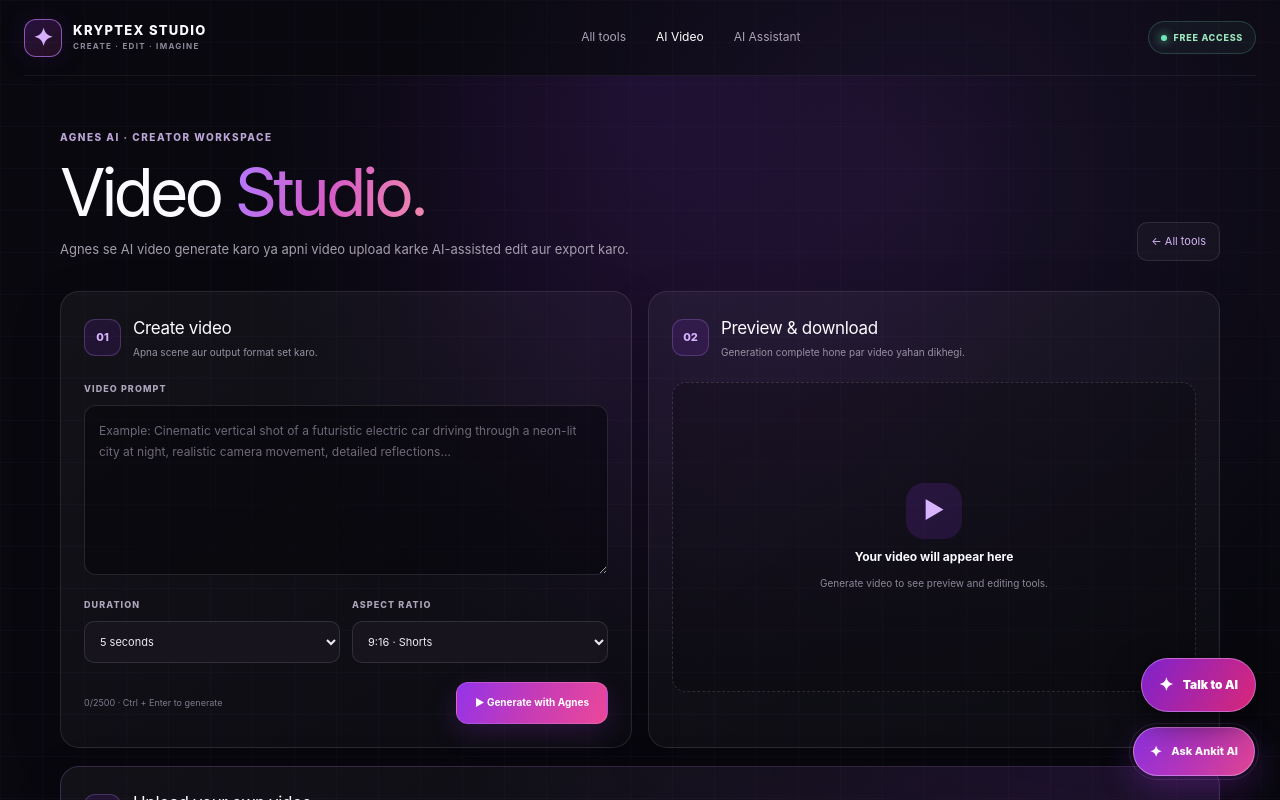
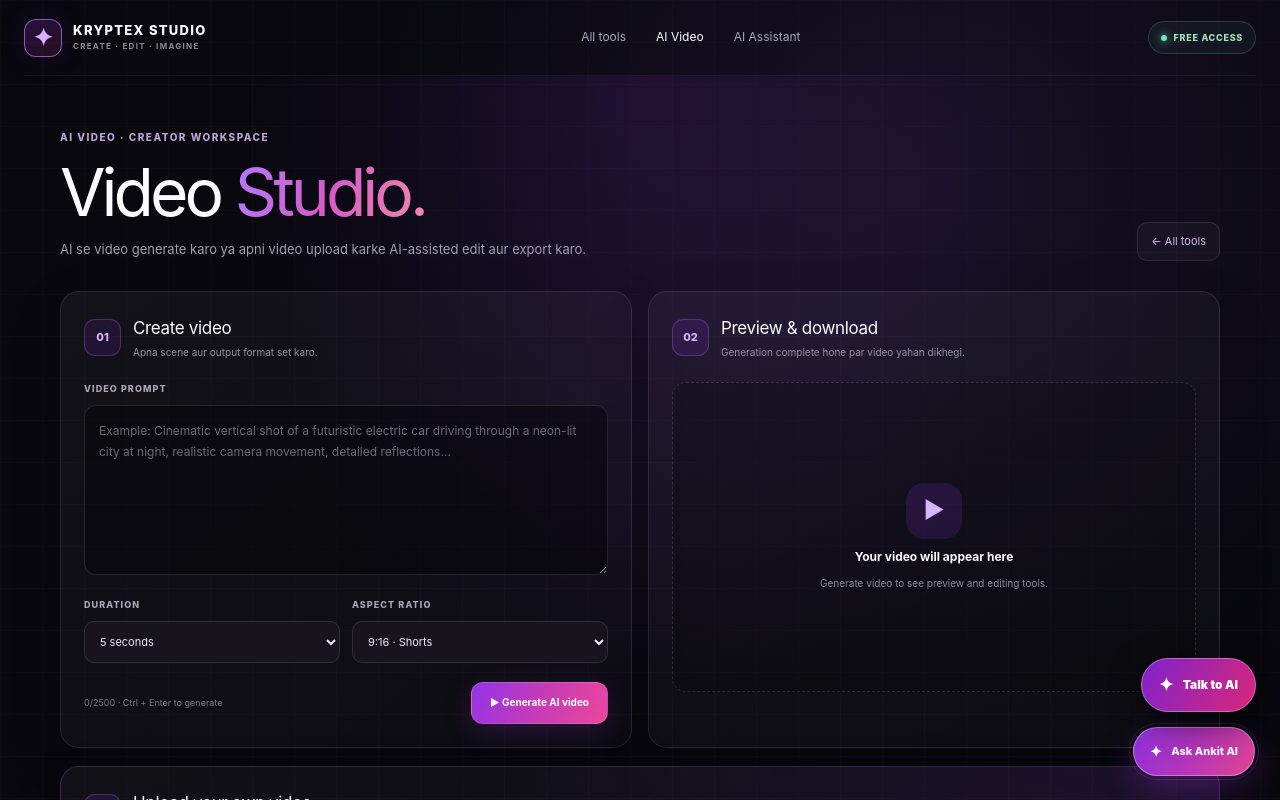
Before and after one commit to sidharthkumar8580-oss/kryptex-generator-hub, a Next.js app: page /video-studio in a window 1280 px wide. Shown: the top 800 px of the page. Built offline with nearby package versions, Linux system fonts and the light colour scheme; no server answers.

Commit message:
Rename AI video studio and remove provider branding

```diff
--- a/components/VideoStudio.tsx
+++ b/components/VideoStudio.tsx
@@ -52,7 +52,7 @@ export default function VideoStudio() {
 
   async function generateVideo() {
     if (prompt.trim().length < 8) { setError('Kam se kam 8 characters ka detailed prompt likho.'); return; }
-    setBusy(true); setError(''); setVideoUrl(''); setEditedUrl(''); setProgress(0); setStatusText('Agnes se video job start ho rahi hai…');
+    setBusy(true); setError(''); setVideoUrl(''); setEditedUrl(''); setProgress(0); setStatusText('AI video job start ho rahi hai…');
     try {
       const response = await fetch('/api/video', {
         method: 'POST',
@@ -68,13 +68,13 @@ export default function VideoStudio() {
         const data = await poll.json() as VideoStatus;
         if (!poll.ok) throw new Error(data.error || 'Video status check nahi ho paya.');
         setProgress(Math.max(0, Math.min(100, Number(data.progress) || 0)));
-        setStatusText(data.status === 'queued' ? 'Agnes queue mein hai…' : 'Video generate ho rahi hai…');
+        setStatusText(data.status === 'queued' ? 'Video queue mein hai…' : 'Video generate ho rahi hai…');
         if (data.status === 'completed' && data.url) {
           setVideoUrl(data.url); setEndAt(seconds); setProgress(100); setStatusText('Video ready hai. Preview ya download karo.'); return;
         }
         if (['failed', 'error', 'cancelled'].includes(data.status)) throw new Error(data.error || 'Video generation fail ho gayi.');
       }
-      setStatusText('Agnes job abhi process ho sakti hai. Kuch der baad dobara try karo.');
+      setStatusText('Video job abhi process ho sakti hai. Kuch der baad dobara try karo.');
     } catch (err) {
       setError(err instanceof Error ? err.message : 'Video request complete nahi ho payi.');
       setStatusText('');
@@ -188,7 +188,7 @@ export default function VideoStudio() {
     <main className="video-studio-page">
       <section className="video-studio-shell">
         <div className="studio-heading">
-          <div><div className="eyebrow">AGNES AI · CREATOR WORKSPACE</div><h1>Video <span className="gradient-text">Studio.</span></h1><p>Agnes se AI video generate karo ya apni video upload karke AI-assisted edit aur export karo.</p></div>
+          <div><div className="eyebrow">AI VIDEO · CREATOR WORKSPACE</div><h1>Video <span className="gradient-text">Studio.</span></h1><p>AI se video generate karo ya apni video upload karke AI-assisted edit aur export karo.</p></div>
           <Link href="/#tools" className="studio-back">← All tools</Link>
         </div>
 
@@ -202,14 +202,14 @@ export default function VideoStudio() {
               <label><span className="field-label">DURATION</span><select value={seconds} onChange={(event) => setSeconds(Number(event.target.value))}><option value={5}>5 seconds</option><option value={8}>8 seconds</option><option value={10}>10 seconds</option><option value={12}>12 seconds</option></select></label>
               <label><span className="field-label">ASPECT RATIO</span><select value={aspectRatio} onChange={(event) => setAspectRatio(event.target.value)}><option value="9:16">9:16 · Shorts</option><option value="16:9">16:9 · YouTube</option><option value="1:1">1:1 · Square</option></select></label>
             </div>
-            <div className="studio-actions"><span>{prompt.length}/2500 · Ctrl + Enter to generate</span><button className="button-primary" type="button" disabled={busy} onClick={() => void generateVideo()}>{busy ? <><i className="spinner" /> Generating…</> : '▶ Generate with Agnes'}</button></div>
+            <div className="studio-actions"><span>{prompt.length}/2500 · Ctrl + Enter to generate</span><button className="button-primary" type="button" disabled={busy} onClick={() => void generateVideo()}>{busy ? <><i className="spinner" /> Generating…</> : '▶ Generate AI video'}</button></div>
             {statusText && <div className="studio-status" role="status"><div className="studio-status-top"><span>{statusText}</span><b>{progress}%</b></div><div className="studio-progress"><i style={{ width: progress + '%' }} /></div></div>}
             {error && <div className="error-box" role="alert">{error}</div>}
           </section>
 
           <section className="studio-card output-card">
             <div className="studio-card-title"><span className="studio-step">02</span><div><h2>Preview & download</h2><p>Generation complete hone par video yahan dikhegi.</p></div></div>
-            {videoUrl ? <><video className="studio-video" controls playsInline src={videoDownloadUrl} onLoadedMetadata={(event) => { const d = event.currentTarget.duration; if (Number.isFinite(d)) { setDuration(d); setEndAt(d); } }} /><div className="studio-download-row"><a className="button-primary" href={videoDownloadUrl} download="kryptex-agnes-video.mp4">↓ Download original</a><a className="button-secondary" href={videoUrl} target="_blank" rel="noreferrer">Open source ↗</a></div></> : <div className="video-placeholder"><span>▶</span><strong>Your video will appear here</strong><small>Generate video to see preview and editing tools.</small></div>}
+            {videoUrl ? <><video className="studio-video" controls playsInline src={videoDownloadUrl} onLoadedMetadata={(event) => { const d = event.currentTarget.duration; if (Number.isFinite(d)) { setDuration(d); setEndAt(d); } }} /><div className="studio-download-row"><a className="button-primary" href={videoDownloadUrl} download="kryptex-ai-video.mp4">↓ Download original</a><a className="button-secondary" href={videoUrl} target="_blank" rel="noreferrer">Open source ↗</a></div></> : <div className="video-placeholder"><span>▶</span><strong>Your video will appear here</strong><small>Generate video to see preview and editing tools.</small></div>}
           </section>
         </div>
 
```
